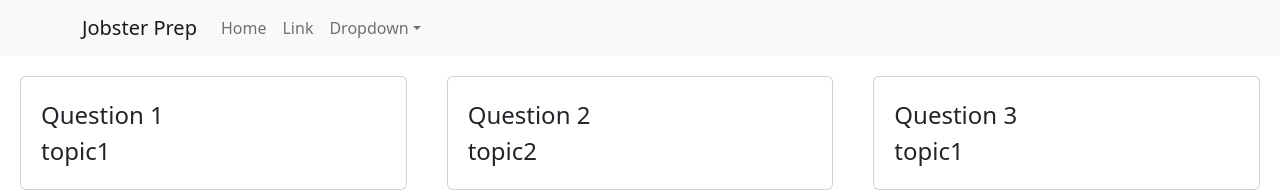
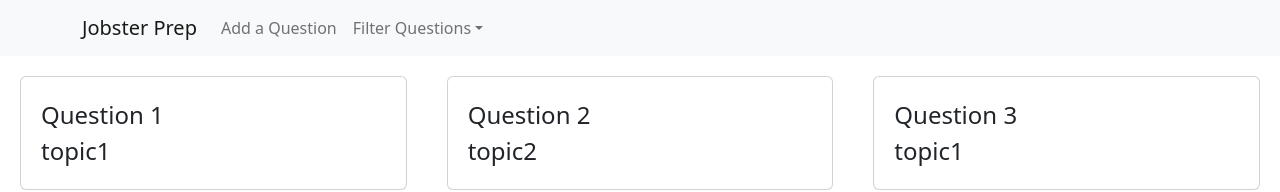
Before and after one commit to jobster-prep/jobster-prep, a React app: page / in a window 1280 px wide. Shown: the top 192 px of the page. Built offline with nearby package versions, Linux system fonts and the light colour scheme.

Commit message:
commit before moving filter useEffect

```diff
--- a/package.json
+++ b/package.json
@@ -44,6 +44,7 @@
     "css-loader": "^6.7.3",
     "eslint": "^8.36.0",
     "eslint-plugin-react": "^7.32.2",
+    "eslint-plugin-react-hooks": "^4.6.0",
     "html-webpack-plugin": "^5.5.0",
     "jest": "^29.5.0",
     "nodemon": "^2.0.21",
--- a/src/features/cardContainer/cardContainer.tsx
+++ b/src/features/cardContainer/cardContainer.tsx
@@ -7,7 +7,6 @@ import {drawFirstCards, fetchCards, filterQuestions} from './cardContainerSlice'
 
 const CardContainer = () => {
   const questions = useSelector((state: RootState) => state.cardContainer.displayedQuestions);
-
   const filterOptions = useSelector((state: RootState) => state.filter.filterOptions);
   const dispatch = useDispatch();
 
--- a/src/features/cardContainer/cardContainerSlice.tsx
+++ b/src/features/cardContainer/cardContainerSlice.tsx
@@ -182,7 +182,12 @@ export const cardContainerSlice = createSlice({
         (el: Question) => action.payload[el.topic]
       );
       // check if any currently displayed cards need to be filtered
-      // replace them if so
+      // for any cards filtered out of displayedQuestions, also re-add them to the bottom of the deck
+      state.displayedQuestions.forEach((el: Question) => {
+        if (!action.payload[el.topic]) {
+          state.allQuestions.push(el);
+        }
+      });
       state.displayedQuestions = state.displayedQuestions.filter(
         (el: Question) => action.payload[el.topic]
       );
--- a/src/features/filters/filterSlice.tsx
+++ b/src/features/filters/filterSlice.tsx
@@ -29,8 +29,14 @@ export const filterSlice = createSlice({
       console.log('toggling ', action.payload);
       state.filterOptions[action.payload] = !state.filterOptions[action.payload];
     },
+
+    setSame: (state, action: PayloadAction<boolean>) => {
+      for (const el in state.filterOptions) {
+        state.filterOptions[el] = action.payload;
+      }
+    },
   },
 });
 
-export const {setUpFilter, toggleFilter} = filterSlice.actions;
+export const {setUpFilter, toggleFilter, setSame} = filterSlice.actions;
 export default filterSlice.reducer;
--- a/src/features/navbar/BootstrapNavbar.tsx
+++ b/src/features/navbar/BootstrapNavbar.tsx
@@ -1,10 +1,15 @@
 import Container from 'react-bootstrap/Container';
 import Nav from 'react-bootstrap/Nav';
 import Navbar from 'react-bootstrap/Navbar';
+import Button from 'react-bootstrap/Button';
 import NavDropdown from 'react-bootstrap/NavDropdown';
 import Filters from '../filters/Filters';
+import {setSame} from '../filters/filterSlice';
+import {useDispatch} from 'react-redux';
 
-function BasicExample() {
+function BootstrapNavbar() {
+  const dispatch = useDispatch();
+
   return (
     <Navbar bg="light" expand="lg">
       <Container>
@@ -12,12 +17,16 @@ function BasicExample() {
         <Navbar.Toggle aria-controls="basic-navbar-nav" />
         <Navbar.Collapse id="basic-navbar-nav">
           <Nav className="me-auto">
-            <Nav.Link href="#home">Home</Nav.Link>
-            <Nav.Link href="#link">Link</Nav.Link>
-            <NavDropdown title="Dropdown" id="basic-nav-dropdown">
+            <Nav.Link href="#home">Add a Question</Nav.Link>
+            <NavDropdown title="Filter Questions" id="basic-nav-dropdown">
               <Filters />
               <NavDropdown.Divider />
-              <NavDropdown.Item href="#action/3.4">Separated link</NavDropdown.Item>
+              <Button className="btn btn-light" onClick={() => dispatch(setSame(true))}>
+                Select All
+              </Button>
+              <Button className="btn btn-light" onClick={() => dispatch(setSame(false))}>
+                Select None
+              </Button>
             </NavDropdown>
           </Nav>
         </Navbar.Collapse>
@@ -26,4 +35,4 @@ function BasicExample() {
   );
 }
 
-export default BasicExample;
+export default BootstrapNavbar;
```
Also changed, not shown: 1 other file (tests, documents, lock files or other folders).
